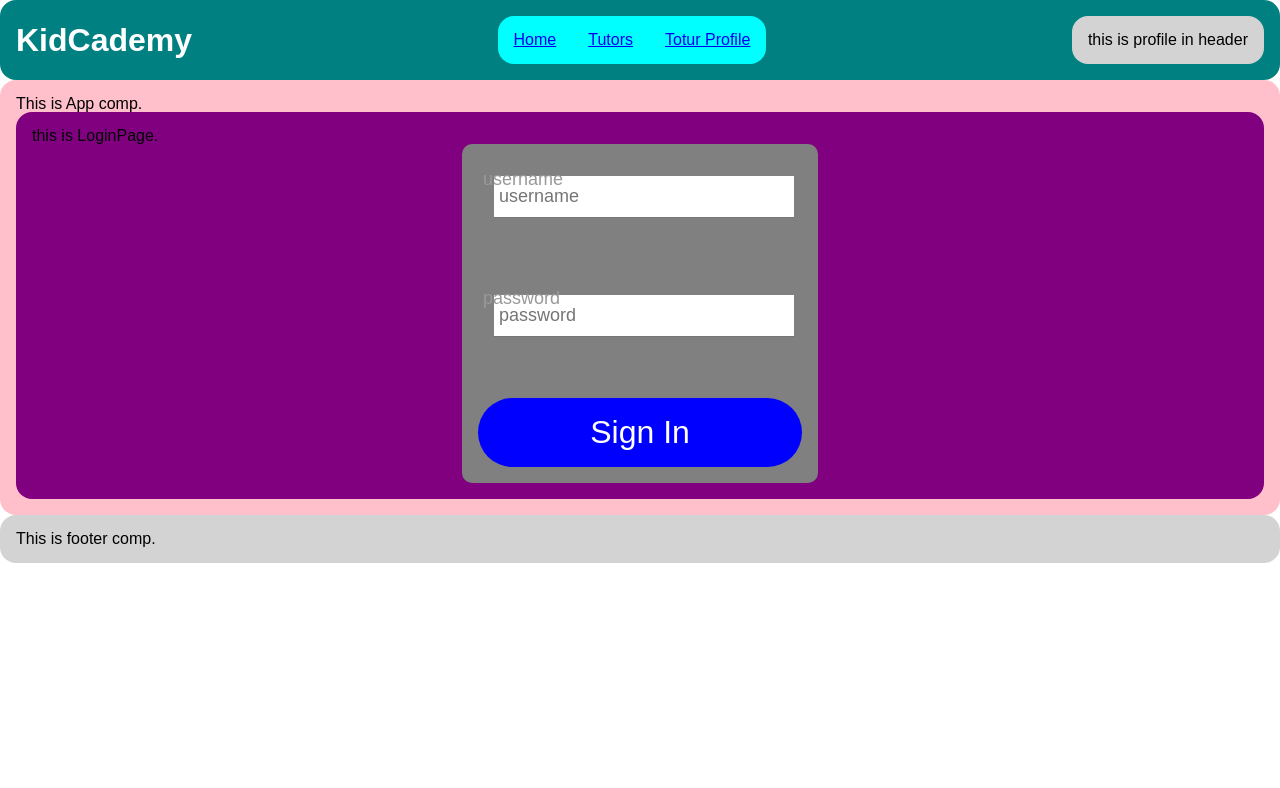
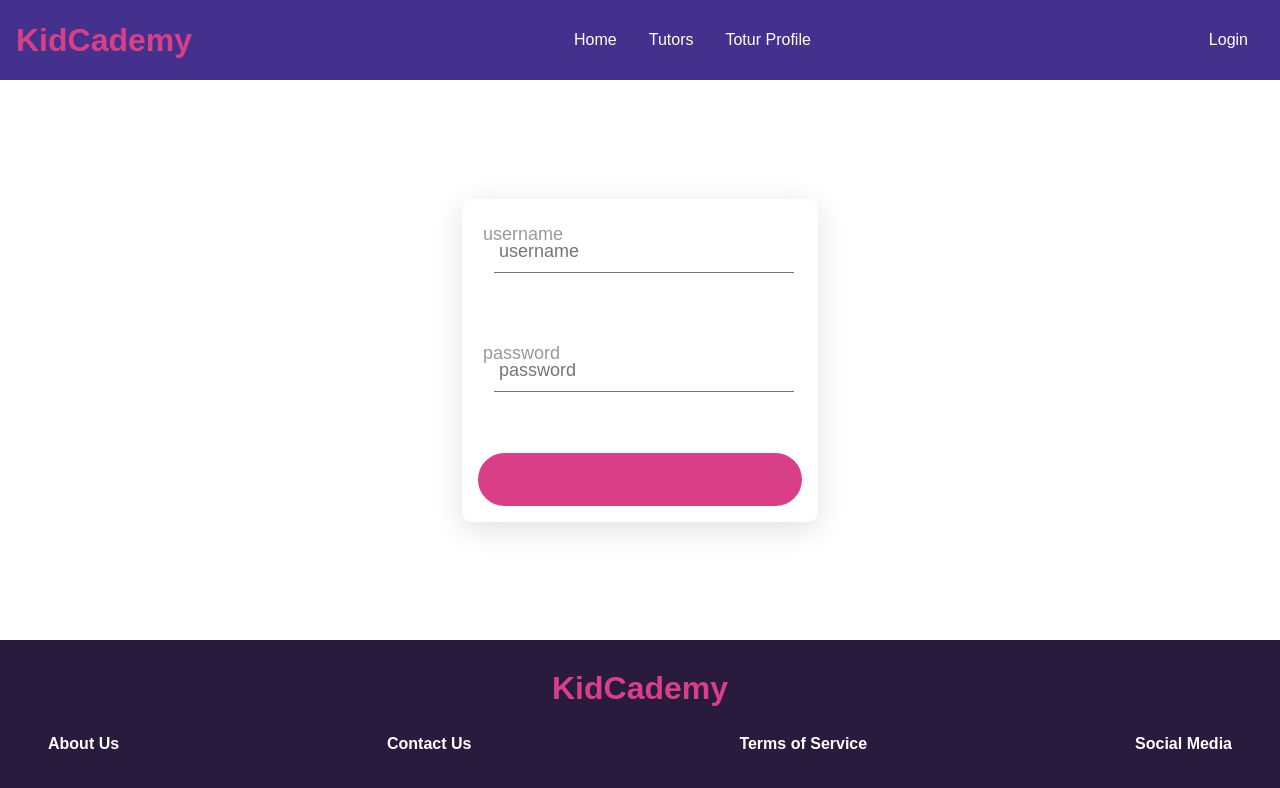
Before and after one commit to hamidkd/Final-Project-Concordia-Bootcamp, a React (Create React App) app in the folder frontend/: page /login in a window 1280 px wide. Shown: the top 788 px of the page. Built offline with nearby package versions, Linux system fonts and the light colour scheme; no server answers.

Commit message:
style collection and tutorCard

```diff
--- a/frontend/public/index.html
+++ b/frontend/public/index.html
@@ -28,7 +28,7 @@
   </head>
   <body>
     <noscript>You need to enable JavaScript to run this app.</noscript>
-    <div id="root"></div>
+    <div id="root" style="height: 100%"></div>
     <!--
       This HTML file is a template.
       If you open it directly in the browser, you will see an empty page.
--- a/frontend/src/components/App.js
+++ b/frontend/src/components/App.js
@@ -12,10 +12,11 @@ import Footer from "./Footer";
 function App() {
   return (
     <BrowserRouter>
+    <Div>
+
       <Header />
-      <Main className="App">
+      <Main>
         <GlobalStyles />
-        This is App comp.
         <Switch>
           <Route exact path="/">
             <HomePage />
@@ -32,17 +33,26 @@ function App() {
         </Switch>
       </Main>
       <Footer />
+    </Div>
     </BrowserRouter>
   );
 }
 
 export default App;
+const Div = Styled.div`
+height: 100%;
+display: flex;
+flex-direction: column;
+justify-content: stretch;
+
+`
 
 const Main = Styled.main`
-
-background: pink;
-padding: 1rem;
+flex: 1;
 border-radius: 1rem;
+padding-block: 1rem;
+display: flex;
+flex-direction: column;
 
 h2 {
   margin-bottom: 1rem;
--- a/frontend/src/components/Collection.js
+++ b/frontend/src/components/Collection.js
@@ -15,7 +15,7 @@ const Collection = () => {
 
   return (
     <Div>
-      This is tutors Collection Comp.
+      <h2>Tutors</h2>
       {tutors && (
         <ul className="tutors">
           {tutors.map((tutor, index) => {
@@ -31,13 +31,13 @@ export default Collection;
 
 const Div = Styled.div`
 
-background: lightgreen;
-padding: 1rem;
+padding-inline: 1rem;
+padding-block: 2rem;
 border-radius: 1rem;
 .tutors {
 
-  display: flex;
-  flex-wrap: wrap;
+  display: grid;
+  grid-template-columns: 1fr 1fr 1fr;
   gap: 1rem;
 }
 `;
--- a/frontend/src/components/Footer.js
+++ b/frontend/src/components/Footer.js
@@ -1,20 +1,43 @@
 import React from "react";
 import { Link } from "react-router-dom";
 import Styled from "styled-components";
+import { themeVars } from "./GlobalStyles";
 
 const Footer = () => {
   return (
-    <footer>
-      <Div>This is footer comp.</Div>
-    </footer>
+    <StyledFooter>
+      <h3>KidCademy</h3>
+      <div>
+        <h4>About Us</h4>
+
+        <h4>Contact Us</h4>
+
+        <h4>Terms of Service</h4>
+
+        <h4>Social Media</h4>
+      </div>
+    </StyledFooter>
   );
 };
 
 export default Footer;
 
-const Div = Styled.div`
+const StyledFooter = Styled.footer`
+flex: 0;
+padding: 1rem;
+padding-top: 2rem;
+background: ${themeVars.darkColor};
 
-background: lightgray;
+div {
+color: white;
 padding: 1rem;
-border-radius: 1rem;
+display: flex;
+flex-wrap: wrap;
+justify-content: space-between;
+}
+
+h4 {
+  padding: 1rem;
+  color: white;
+}
 `;
--- a/frontend/src/components/GlobalStyles.js
+++ b/frontend/src/components/GlobalStyles.js
@@ -1,15 +1,17 @@
 import { createGlobalStyle } from "styled-components";
 
 export const themeVars = {
-  cadmiumRed: "#D80026",
-  alabamaCrimson: "#AA001E",
-  selectiveYellow: "#FDBB01",
-  orange: "#F79D00",
-  desertSand: "#E3C4A6",
-  pagePadding: "24px",
+  primaryColor: "#44318d",
+  accentColor: "#d93f87",
+  accent2Color: "#8265a7",
+  accent3Color: "#a4b3b6",
+  darkColor: "#291b3d",
+  borderRadius: "10px",
+  boxShadow: "rgba(100, 100, 111, 0.2) 0px 7px 29px 0px",
+  boxShadowHover: "rgba(100, 100, 111, 0.8) 0px 7px 29px 0px",
+
   headingFont: "'Permanent Marker', Arial, Helvetica, sans-serif",
   contentFont: "'Kosugi', Arial, Helvetica, sans-serif",
-  background: "#F79D00",
 };
 
 export default createGlobalStyle`
@@ -82,7 +84,7 @@ h2,
 h3,
 label,
 button {
-  color: #fff;
+  color: ${themeVars.accentColor};
   font-family: ${themeVars.headingFont};
   font-size: 32px;
   text-align: center;
--- a/frontend/src/components/Header.js
+++ b/frontend/src/components/Header.js
@@ -1,12 +1,13 @@
 import React from "react";
 import { Link } from "react-router-dom";
 import Styled from "styled-components";
+import { themeVars } from "./GlobalStyles";
 
 import ProfileInHeader from "./ProfileInHeader";
 
 const Header = () => {
   return (
-    <Div>
+    <StyledHeader>
       <h1>KidCademy</h1>
       <nav>
         <Link to="/">Home</Link>
@@ -14,25 +15,30 @@ const Header = () => {
         <Link to="/tutors/fakeusername">Totur Profile</Link>
       </nav>
       <ProfileInHeader />
-    </Div>
+    </StyledHeader>
   );
 };
 
 export default Header;
 
-const Div = Styled.div`
+const StyledHeader = Styled.header`
+flex: 0;
+
 display: flex;
 justify-content: space-between;
 align-items: center;
-background: teal;
+background: ${themeVars.primaryColor};
 padding: 1rem;
-border-radius: 1rem;
+
 nav {
-    background: cyan;
     padding: 1rem;
-    border-radius: 1rem;
-
+    color: white;
     display: flex;
     gap: 2rem;
+
+     a {
+       color: white;
+       text-decoration: none;
+     }
 }
 `;
--- a/frontend/src/components/HomePage.js
+++ b/frontend/src/components/HomePage.js
@@ -31,7 +31,7 @@ export default HomePage;
 
 const Div = Styled.div`
 
-background: lightgreen;
+/* background: lightgreen; */
 padding: 1rem;
 border-radius: 1rem;
 
--- a/frontend/src/components/LoginPage.js
+++ b/frontend/src/components/LoginPage.js
@@ -1,6 +1,7 @@
 import React, { useContext, useState } from "react";
 import Styled from "styled-components";
 import { AppContext } from "./AppProvider";
+import { themeVars } from "./GlobalStyles";
 
 import Input from "./Input";
 
@@ -26,7 +27,6 @@ const Comp = () => {
 
   return (
     <Div>
-      this is LoginPage.
       <form className="form" onSubmit={handleSumbit}>
         <Input
           name="username"
@@ -48,23 +48,24 @@ export default Comp;
 
 const Div = Styled.div`
 
-background: purple;
 padding: 1rem;
 border-radius: 1rem;
+margin: auto 0;
 
 .form {
-background: gray;
 padding: 1rem;
 border-radius: 10px;
 max-width: 40ch;
 margin: 0 auto;
+box-shadow: ${themeVars.boxShadow}
 }
 
 .button {
-    background: blue;
+    background: ${themeVars.accentColor};
     border: none;
     border-radius: 500px;
-    padding: 1rem;
+    padding-block: 0.5rem;
+    padding-inline: 1rem;
     width: 100%;
 }
 
--- a/frontend/src/components/ProfileInHeader.js
+++ b/frontend/src/components/ProfileInHeader.js
@@ -2,14 +2,13 @@ import React from "react";
 import Styled from "styled-components";
 
 const ProfileInHeader = () => {
-  return <Div>this is profile in header</Div>;
+  return <Div>Login</Div>;
 };
 
 export default ProfileInHeader;
 
 const Div = Styled.div`
 
-background: lightgray;
 padding: 1rem;
-border-radius: 1rem;
+color: white;
 `;
--- a/frontend/src/components/TutorCard.js
+++ b/frontend/src/components/TutorCard.js
@@ -1,17 +1,23 @@
 import React from "react";
+import { Link } from "react-router-dom";
 import Styled from "styled-components";
 
 const TutorCard = ({ tutor }) => {
   console.log(tutor);
-  const { avatarImg } = tutor;
+  // const { avatarImg } = tutor;
+  const {_id, username, firstname, lastname, role, bio, classname, category, price, sessionDuration} = tutor;
   return (
     <Div>
-      <p>This is a tutor card.</p>
-      <p>{tutor.username}</p>
+      <Link className='link' to={'/tutors/' + username}>
+
+      <h3>{classname}</h3>
       <img className='avatar'
-        src={"/images/" + tutor.username + ".jpg"}
+        src={"/images/" + username + ".jpg"}
         alt="profile-picture"
-      />
+        />
+      <p>taught by {firstname} {lastname}</p>
+
+        </Link>
     </Div>
   );
 };
@@ -19,7 +25,7 @@ const TutorCard = ({ tutor }) => {
 export default TutorCard;
 
 const Div = Styled.div`
-
+width: 100%;
 background: white;
 padding: 1rem;
 border-radius: 1rem;
@@ -27,6 +33,13 @@ border-radius: 1rem;
 min-height: 200px;
 box-shadow: rgba(100, 100, 111, 0.2) 0px 7px 29px 0px;
 
+.link {
+  text-decoration: none;
+}
+
+h3 {
+  text-align: left;
+}
 &:hover {
   box-shadow: rgba(100, 100, 111, 0.8) 0px 7px 29px 0px;
 }
```
